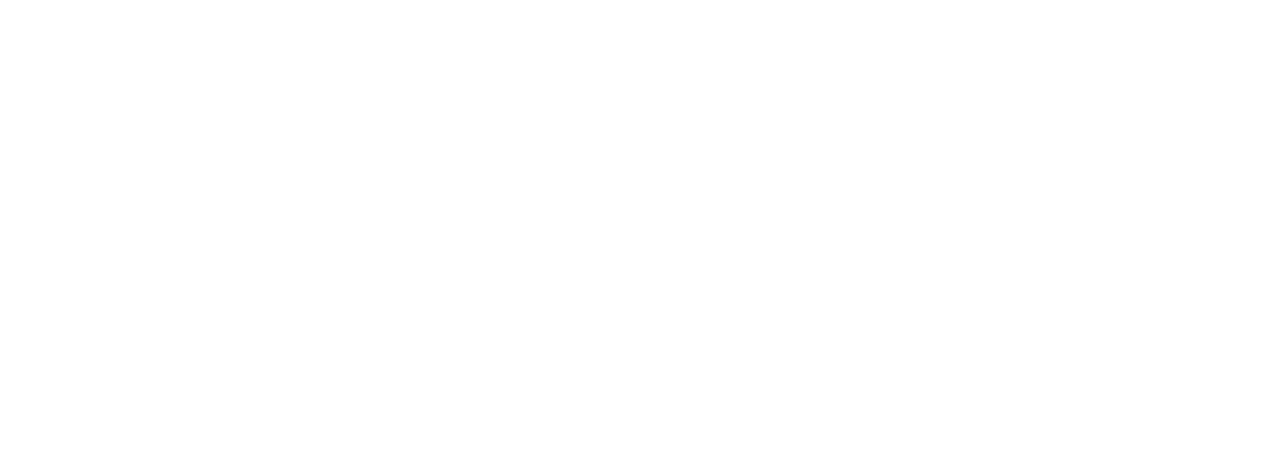
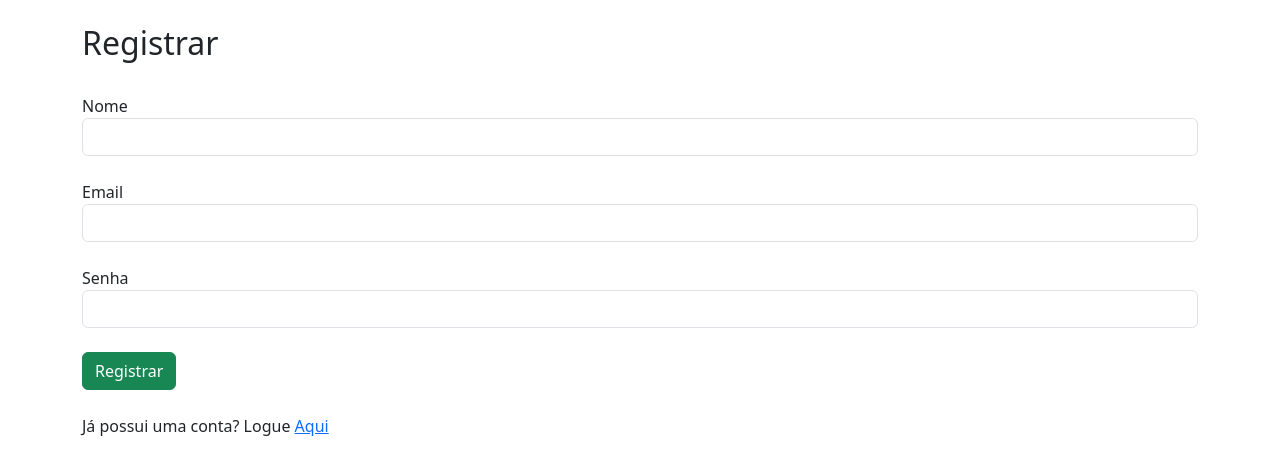
Before and after one commit to TarikBR/ProjetoDW, a React (Create React App) app: page /signup in a window 1280 px wide. Before the commit this address had no page. Shown: the top 474 px of the page. Built offline with nearby package versions, Linux system fonts and the light colour scheme.

Commit message:
feat: Signup page

```diff
--- a/src/App.js
+++ b/src/App.js
@@ -3,14 +3,16 @@
 import { Home } from './components/Home';
 import { AddProducts } from './components/AddProducts';
 import 'bootstrap/dist/css/bootstrap.css'
+import { Signup } from './components/Signup';
 
 export class App extends Component{
   render(){
     return(
       <BrowserRouter>
         <Routes>
-          <Route path="/" element={<Home />} />
-          <Route path="/addproducts" element={<AddProducts />} />
+          <Route path="/" element={<Home/>}/>
+          <Route path="/addproducts" element={<AddProducts/>}/>
+          <Route path='/signup' element={<Signup/>}/>
         </Routes>
       </BrowserRouter>
     );
--- /dev/null
+++ b/src/components/Signup.js
@@ -0,0 +1,64 @@
+import React, { useState } from 'react';
+import { getAuth, createUserWithEmailAndPassword } from 'firebase/auth';
+import { db } from '../config/Config';
+import { Link } from 'react-router-dom';
+import { collection, setDoc, doc } from 'firebase/firestore';
+
+export const Signup = (props) => {
+  const [name, setName] = useState('');
+  const [email, setEmail] = useState('');
+  const [password, setPassword] = useState('');
+  const [error, setError] = useState('');
+
+  const signup = async (e) => {
+    e.preventDefault();
+
+    try {
+      const auth = getAuth();
+      const cred = await createUserWithEmailAndPassword(auth, email, password);
+      const userCollection = collection(db, 'SignedUpUsersData');
+
+      await setDoc(doc(userCollection, cred.user.uid), {
+        Name: name,
+        Email: email,
+        Password: password,
+      });
+
+      setName('');
+      setEmail('');
+      setPassword('');
+      setError('');
+      //props.history.push('/login'); // Desativado até criar o login
+    } catch (err) {
+      setError(err.message);
+    }
+  };
+
+  return (
+    <div className='container'>
+      <br />
+      <h2>Registrar</h2>
+      <br />
+      <form autoComplete='off' className='form-group' onSubmit={signup}>
+        <label htmlFor='name'>Nome</label>
+        <input type='text' className='form-control' required onChange={(e) => setName(e.target.value)} value={name}/>
+        <br/>
+
+        <label htmlFor='email'>Email</label>
+        <input type='email' className='form-control' required onChange={(e) => setEmail(e.target.value)} value={email}/>
+        <br/>
+
+        <label htmlFor='passowrd'>Senha</label>
+        <input type='password' className='form-control' required onChange={(e) => setPassword(e.target.value)} value={password}/>
+        <br/>
+
+        <button type='submit' className='btn btn-success btn-md mybtn'>Registrar</button>
+      </form>
+      {error && <span className='error-msg'>{error}</span>}
+      <br />
+      <span>
+        Já possui uma conta? Logue <Link to='login'>Aqui</Link>
+      </span>
+    </div>
+  );
+};
```
